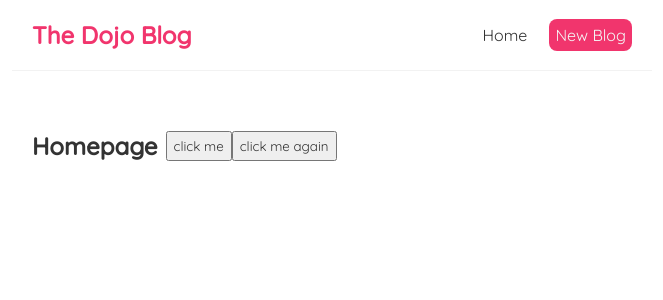
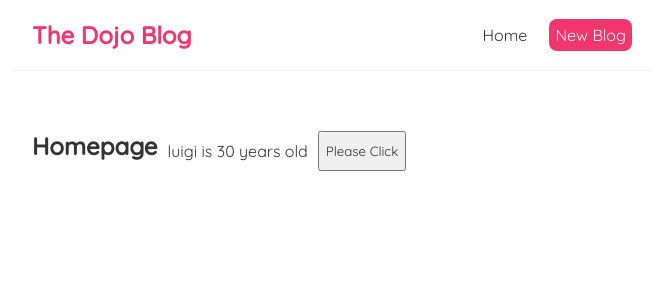
Before and after one commit to nordeeen/my-dojo-blog, a React (Create React App) app: page / in a window 1280 px wide. Shown: the top 300 px of the page, without its empty margins (308-971 px from the left). Built offline with nearby package versions, Linux system fonts and the light colour scheme.

Commit message:
using useState

```diff
--- a/src/Home.js
+++ b/src/Home.js
@@ -1,24 +1,38 @@
 import React from "react";
+import { useState } from "react";
 
 // Multiple Components
 const Home = () => {
-  function handleClick() {
-    alert("hello, ninjas");
-  }
+  const [name, setName] = useState("luigi");
+  const [age, setAge] = useState(30);
 
-  const handleClickAgain = (nama, e) => {
-    console.log(`hello, ${nama}`, e.target);
+  const handleBtn = () => {
+    setName("Jhon Doe");
+    setAge(24);
   };
+
+  // function handleClick() {
+  //   alert("hello, ninjas");
+  // }
+
+  // const handleClickAgain = (nama, e) => {
+  //   console.log(`hello, ${nama}`, e.target);
+  // };
 
   return (
     <div className="home">
       <h2>Homepage</h2>
-      <button style={{ marginLeft: "8px" }} onClick={handleClick}>
+      <p style={{ padding: "10px" }}>
+        {name} is {age} years old
+      </p>
+      <button onClick={handleBtn}>Please Click</button>
+
+      {/* <button style={{ marginLeft: "8px" }} onClick={handleClick}>
         click me
       </button>
       <button onClick={(e) => handleClickAgain("Dian", e)}>
         click me again
-      </button>
+      </button> */}
     </div>
   );
 };
```
